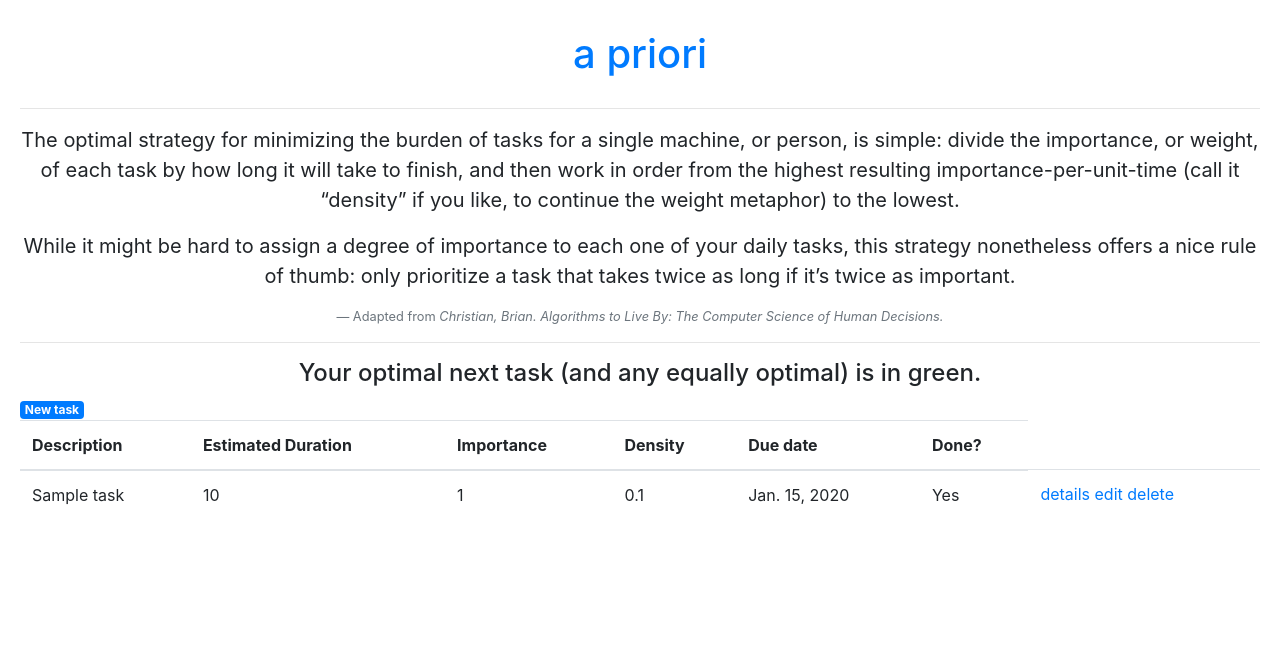
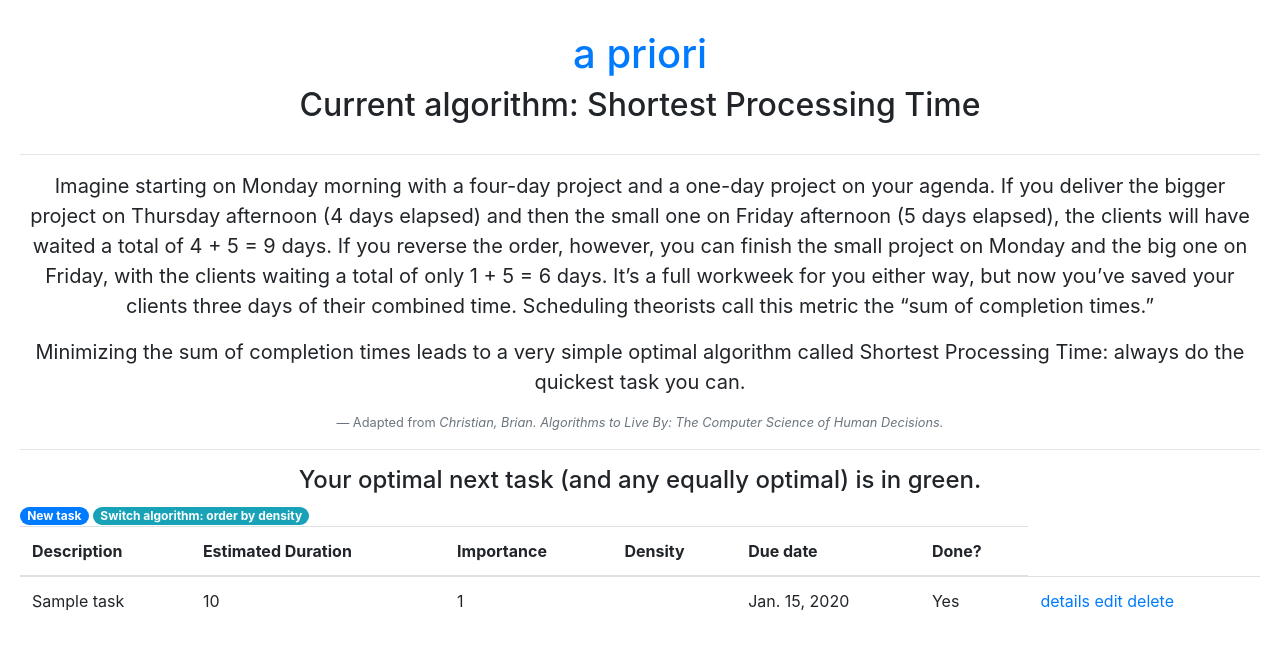
Before and after one commit to david-mears/apriori, a Django app: page / in a window 1280 px wide. Shown: the top 650 px of the page. Run offline with Django 3.2, Linux system fonts and the light colour scheme; tables that the repository leaves empty hold one stand-in row (values such as "Sample post"); some libraries are stand-ins or nearby versions.

Commit message:
Update screenshot; Add new scheduling algorithm option

```diff
--- a/project/app/templates/app/header.html
+++ b/project/app/templates/app/header.html
@@ -1 +1,5 @@
-<div class = "text-center"><h1><a href="{% url 'home' %}">a priori</a></h1></div>
+<div class = "text-center"><h1><a href="{% url 'home' %}?density={% if algorithm == 'density' %}1{% endif %}">a priori</a></h1>
+{% if algorithm == 'density' %}<h2>Current algorithm: density</h2>
+{% elif algorithm == 'shortest_processing_time' %}<h2>Current algorithm: Shortest Processing Time</h2>
+{% endif %}
+</div>
--- a/project/app/templates/app/task_list.html
+++ b/project/app/templates/app/task_list.html
@@ -3,17 +3,27 @@
 {% block page_content %}
 <hr>
 <blockquote class="blockquote text-center">
+    {% if algorithm != 'density' %}
+    <p>Imagine starting on Monday morning with a four-day project and a one-day project on your agenda. If you deliver the bigger project on Thursday afternoon (4 days elapsed) and then the small one on Friday afternoon (5 days elapsed), the clients will have waited a total of 4 + 5 = 9 days. If you reverse the order, however, you can finish the small project on Monday and the big one on Friday, with the clients waiting a total of only 1 + 5 = 6 days. It’s a full workweek for you either way, but now you’ve saved your clients three days of their combined time. Scheduling theorists call this metric the “sum of completion times.”</p>
+    <p>Minimizing the sum of completion times leads to a very simple optimal algorithm called Shortest Processing Time: always do the quickest task you can.</p>
+    {% else %}
     <p>The optimal strategy for minimizing the burden of tasks for a single machine, or person, is simple: divide
     the importance, or weight, of each task by how long it will take to finish, and then work in order from the highest resulting
     importance-per-unit-time (call it “density” if you like, to continue the weight metaphor) to the lowest.</p>
     <p>While it might be hard to assign a degree of importance to each one of your daily tasks, this strategy
     nonetheless offers a nice rule of thumb: only prioritize a task that takes twice as long if it’s twice as important.</p>
+    {% endif %}
 </blockquote>
 <footer class="blockquote-footer text-center">Adapted from <cite>Christian, Brian. Algorithms to Live By: The Computer Science of Human Decisions.</cite></footer>
 <hr>
 <h4 class = "text-center">Your optimal next task (and any equally optimal) is in green.</h3>
 
-<a class="badge badge-primary" href="{% url 'task-create' %}">New task</a>
+<a class="badge badge-pill badge-primary" href="{% url 'task-create' %}">New task</a>
+
+<a  class="badge badge-pill badge-info"
+    href="{% url 'home' %}{% if algorithm != 'density' %}?density=1{% endif %}">
+    Switch algorithm: order by {% if algorithm != 'density' %}density{% else %}shortest processing time{% endif %}
+</a>
 
 <table class="table">
     <thead>
@@ -28,7 +38,17 @@
     </thead>
     <tbody>
         {% for task in optimal_tasks %}
-                <tr {% if task.density == first_task.density and task.done != True %}class = "table-success"{% endif %}                >
+                <tr
+                    {% if algorithm == 'density' %}
+                        {% if task.density == first_task_benchmark and task.done == False %}
+                            class = "table-success"
+                        {% endif %}
+                    {% elif algorithm == 'shortest_processing_time' %}
+                        {% if task.estimated_duration == first_task_benchmark and task.done == False %}
+                            class = "table-success"
+                        {% endif %}
+                    {% endif %}
+                >
                     <td>{{task.name}}</td>
                     <td>{{task.estimated_duration}}</td>
                     <td>{{task.importance}}</td>
--- a/project/app/views.py
+++ b/project/app/views.py
@@ -20,16 +20,27 @@ class TaskList(ListView):
 
     def get_context_data(self, **kwargs):
         context = super().get_context_data(**kwargs)
-        optimal_tasks = (
-            Task.objects
-            .annotate(density=(
-                Cast('importance', FloatField())/Cast('estimated_duration', FloatField())
-            ))
-            .order_by('done', '-density')
-        )
-        if len(optimal_tasks) != 0:
-            context['first_task'] = optimal_tasks[0]
-        context['optimal_tasks'] = optimal_tasks
+        if self.request.GET.get('density') == '1':
+            context['algorithm'] = 'density'
+            optimal_tasks = (
+                Task.objects
+                .annotate(density=(
+                    Cast('importance', FloatField())/Cast('estimated_duration', FloatField())
+                ))
+                .order_by('done', '-density')
+            )
+            if len(optimal_tasks) != 0:
+                context['first_task_benchmark'] = optimal_tasks[0].density
+            context['optimal_tasks'] = optimal_tasks
+        else:
+            context['algorithm'] = 'shortest_processing_time'
+            optimal_tasks = (
+                Task.objects
+                .order_by('done', 'estimated_duration')
+            )
+            if len(optimal_tasks) != 0:
+                context['first_task_benchmark'] = optimal_tasks[0].estimated_duration
+            context['optimal_tasks'] = optimal_tasks
         return context
 
 class TaskDetail(DetailView):
```
Also changed, not shown: apriori.png.
